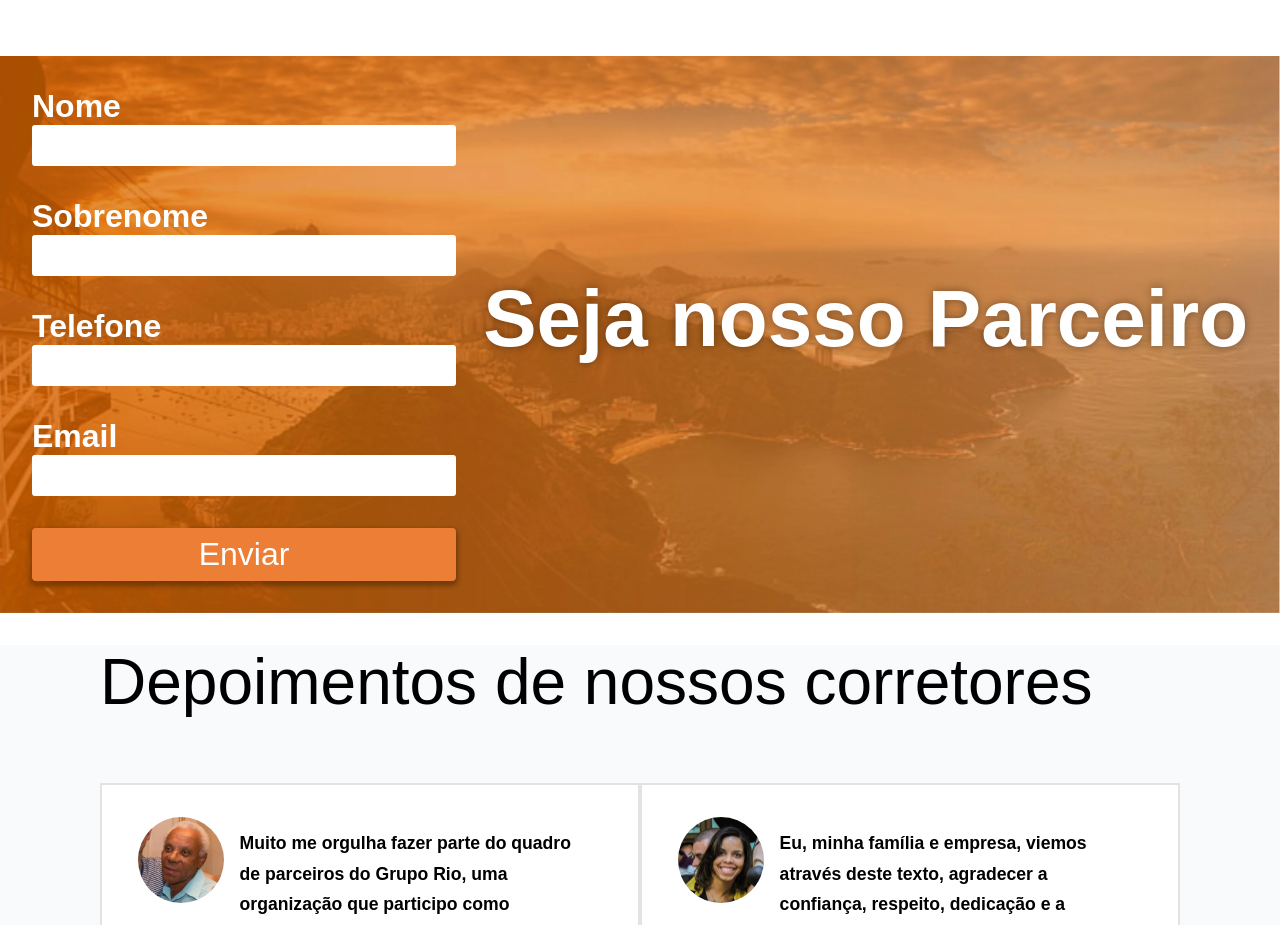
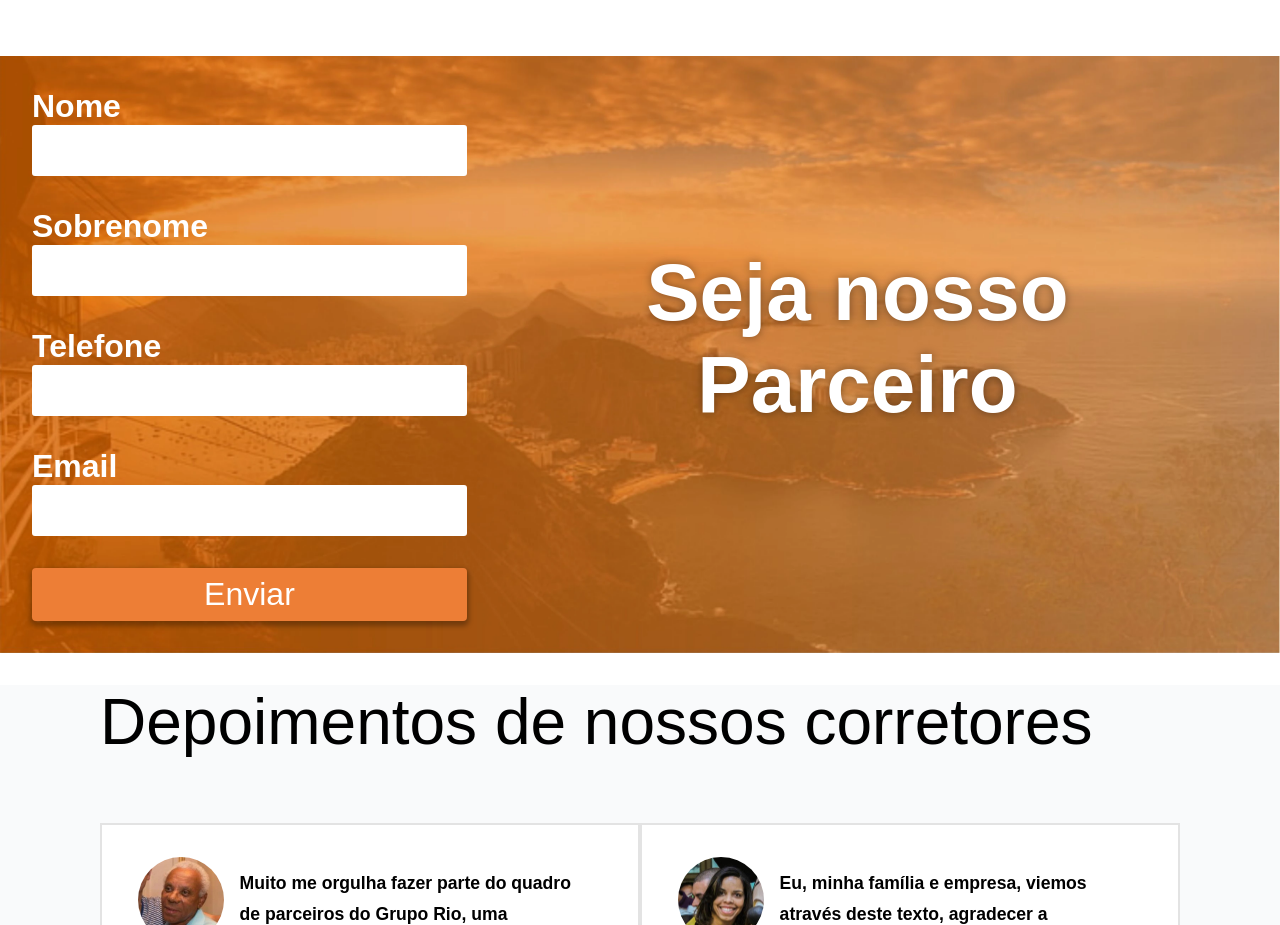
Before and after one commit to tiago0051/grupo-rio, a Next.js app: page / in a window 1280 px wide. Shown: the part 3180-4105 px from the top of the page. Built offline with nearby package versions, Linux system fonts and the light colour scheme.

Commit message:
UPDATE FORMULARIO

```diff
--- a/package.json
+++ b/package.json
@@ -8,10 +8,13 @@
     "lint": "next lint"
   },
   "dependencies": {
+    "@types/nodemailer": "^6.4.4",
     "@types/styled-components": "^5.1.17",
+    "axios": "^0.24.0",
     "babel-plugin-styled-components": "^2.0.2",
     "framer-motion": "^5.4.5",
     "next": "12.0.7",
+    "nodemailer": "^6.7.2",
     "react": "17.0.2",
     "react-dom": "17.0.2",
     "react-icons": "^4.3.1",
--- /dev/null
+++ b/src/pages/api/contact.ts
@@ -0,0 +1,39 @@
+import type { NextApiRequest, NextApiResponse } from "next"
+
+import nodemailer from "nodemailer"
+
+export default function handler(req: NextApiRequest, res: NextApiResponse) {
+    const {nome, sobrenome, telefone, email} = req.body
+
+    const transporter = nodemailer.createTransport({
+        pool: true,
+        port: 465,
+        host: "mail.devsoftbr.com",
+        secure: true,
+        auth: {
+            user: "formulario@devsoftbr.com",
+            pass: "@Abab232524"
+        },
+        tls: {
+            rejectUnauthorized: false
+        }
+    })
+
+    const mailData = {
+        from: '"Agência Conecte-se" <'+ email +'>',
+        to: "contato@rjgrupo.com.br",
+        subject: "Contato pelo site",
+        html: "<h1>Contato pelo site</h1><br><br><p>Nome: "+ nome +" "+ sobrenome +"</p><br><p>Telefone: "+ telefone +"</p><br><p>E-mail: "+ email +"</p>"
+    }
+
+    transporter.sendMail(mailData, function (err, info) {
+        if(err) {
+            res.status(500).json({
+                error: err,
+                enviado: false
+            })
+        }else{
+            res.status(200).json({ enviado: true })
+        }
+    })
+  }
--- a/src/pages/index.tsx
+++ b/src/pages/index.tsx
@@ -8,8 +8,9 @@ import NavBar from '../components/NavBar'
 import ApoiadoresSlider from '../components/ApoiadoresSlider'
 
 import { StyledIndex, ButtonAreaDoCliente, ButtonVoltarInicio } from '../styles'
-import { useEffect, useState } from 'react'
+import React, { useEffect, useState } from 'react'
 import Footer from '../components/Footer'
+import axios from 'axios'
 
 const Home: NextPage = () => {
   const [isMobile, setIsMobile] = useState(false)
@@ -25,6 +26,32 @@ const Home: NextPage = () => {
       setIsMobile(false);
     }
   }, [])
+
+  const [formNome, setFormNome] = useState('')
+  const [formSobrenome, setFormSobrenome] = useState('')
+  const [formTelefone, setFormTelefone] = useState('')
+  const [formEmail, setFormEmail] = useState('')
+
+  const [formResposta, setFormResposta] = useState('')
+
+  function handleSubmit(event: React.SyntheticEvent) {
+    event.preventDefault()
+
+    if(formNome === '' || formSobrenome === '' || formTelefone === '' || formEmail === '') {
+      setFormResposta('Preencha todos os campos')
+      return;
+    }
+
+    axios.post("/api/contact", {nome: formNome, sobrenome: formSobrenome, telefone: formTelefone, email: formEmail}).then(res => {
+      if(res.data.enviado){
+        (document.getElementById("botaoFormulario") as HTMLButtonElement).disabled = true;
+        (document.getElementById("botaoFormulario") as HTMLButtonElement).style.opacity = "0.5";
+        setFormResposta('Enviado com sucesso. Em breve entraremos em contato!')
+      }else{
+        setFormResposta('Erro ao enviar. Tente novamente mais tarde')
+      }
+    })
+  }
 
   return (
     <StyledIndex isMobile={isMobile}>
@@ -108,21 +135,22 @@ const Home: NextPage = () => {
         </section>
 
         <section id="contato">
-          <form>
+          <form onSubmit={handleSubmit}>
             <div>
               <label htmlFor="Nome">Nome</label>
-              <input name="Nome" type="text"/>
+              <input name="Nome" type="text" onChange={(event) => setFormNome(event.target.value)}/>
 
               <label htmlFor="Sobrenome">Sobrenome</label>
-              <input name="Sobrenome" type="text"/>
+              <input name="Sobrenome" type="text" onChange={(event) => setFormSobrenome(event.target.value)}/>
 
               <label htmlFor="Telefone">Telefone</label>
-              <input name="Telefone" type="text"/>
+              <input name="Telefone" type="text" onChange={(event) => setFormTelefone(event.target.value)}/>
 
               <label htmlFor="Email">Email</label>
-              <input name="Email" type="email"/>
+              <input name="Email" type="email" onChange={(event) => setFormEmail(event.target.value)}/>
 
-              <button>Enviar</button>
+              <span>{formResposta}</span>
+              <button type='submit' id="botaoFormulario">Enviar</button>
             </div>
 
             <h2>Seja nosso Parceiro</h2>
--- a/src/styles/index.ts
+++ b/src/styles/index.ts
@@ -212,6 +212,7 @@ export const StyledIndex = styled.div<StyledIndexProps>`
         padding: 2rem 0;
 
         h2{
+            padding: 1rem;
             text-align: center;
             margin-bottom: 2rem;
             font-size: 5rem;
@@ -232,6 +233,7 @@ export const StyledIndex = styled.div<StyledIndexProps>`
             color: white;
             font-weight: 700;
             align-items: center;
+            width: 100%;
         }
 
         div {
@@ -245,6 +247,8 @@ export const StyledIndex = styled.div<StyledIndexProps>`
             border: 2px solid white;
             border-radius: 3px;
             margin-bottom: 2rem;
+            padding: 5px 10px;
+            width: 100%;
         }
 
         button {
@@ -254,12 +258,17 @@ export const StyledIndex = styled.div<StyledIndexProps>`
             border-radius: 4px;
             background-color: #ED7E36;
             color: white;
-            box-shadow: 0 3px 5px 2px rgb(0, 0, 0, 0.3)
+            box-shadow: 0 3px 5px 2px rgb(0, 0, 0, 0.3);
+            cursor: pointer;
         }
 
         p {
             font-size: 4rem;
             width: 50%;
+        }
+
+        span {
+            font-size: 1rem;
         }
 
         @media only screen and (max-width: 600px) {
```
Also changed, not shown: 1 other file (tests, documents, lock files or other folders).
